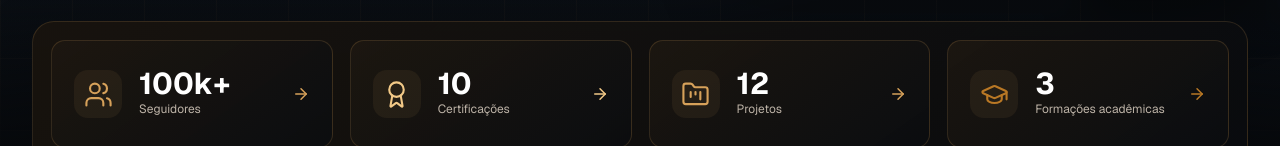
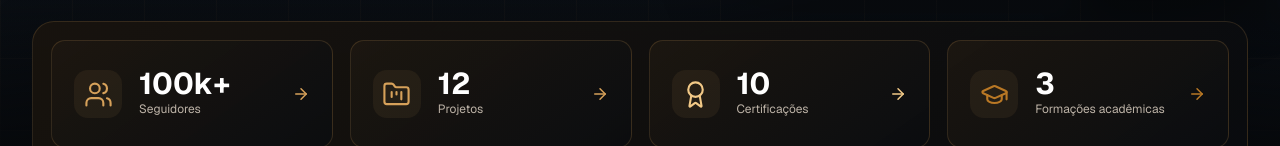
Before and after one commit to sandrozdb/portfolio-sandro-ferreira, a Next.js app: page / in a window 1280 px wide. Shown: the part 806-952 px from the top of the page. Built offline with nearby package versions, Linux system fonts and the light colour scheme.

Commit message:
Show projects ahead of certifications in hero stats

```diff
--- a/src/components/Portfolio.tsx
+++ b/src/components/Portfolio.tsx
@@ -24,8 +24,8 @@ const processSteps = [
 
 const heroStats = [
   { number: "100k+", label: "Seguidores", icon: Users, tone: "mint" },
+  { number: String(projects.length), label: "Projetos", icon: FolderKanban, tone: "blue" },
   { number: "10", label: "Certificações", icon: Award, tone: "yellow" },
-  { number: String(projects.length), label: "Projetos", icon: FolderKanban, tone: "blue" },
   { number: "3", label: "Formações acadêmicas", icon: GraduationCap, tone: "red" },
 ];
 
```
